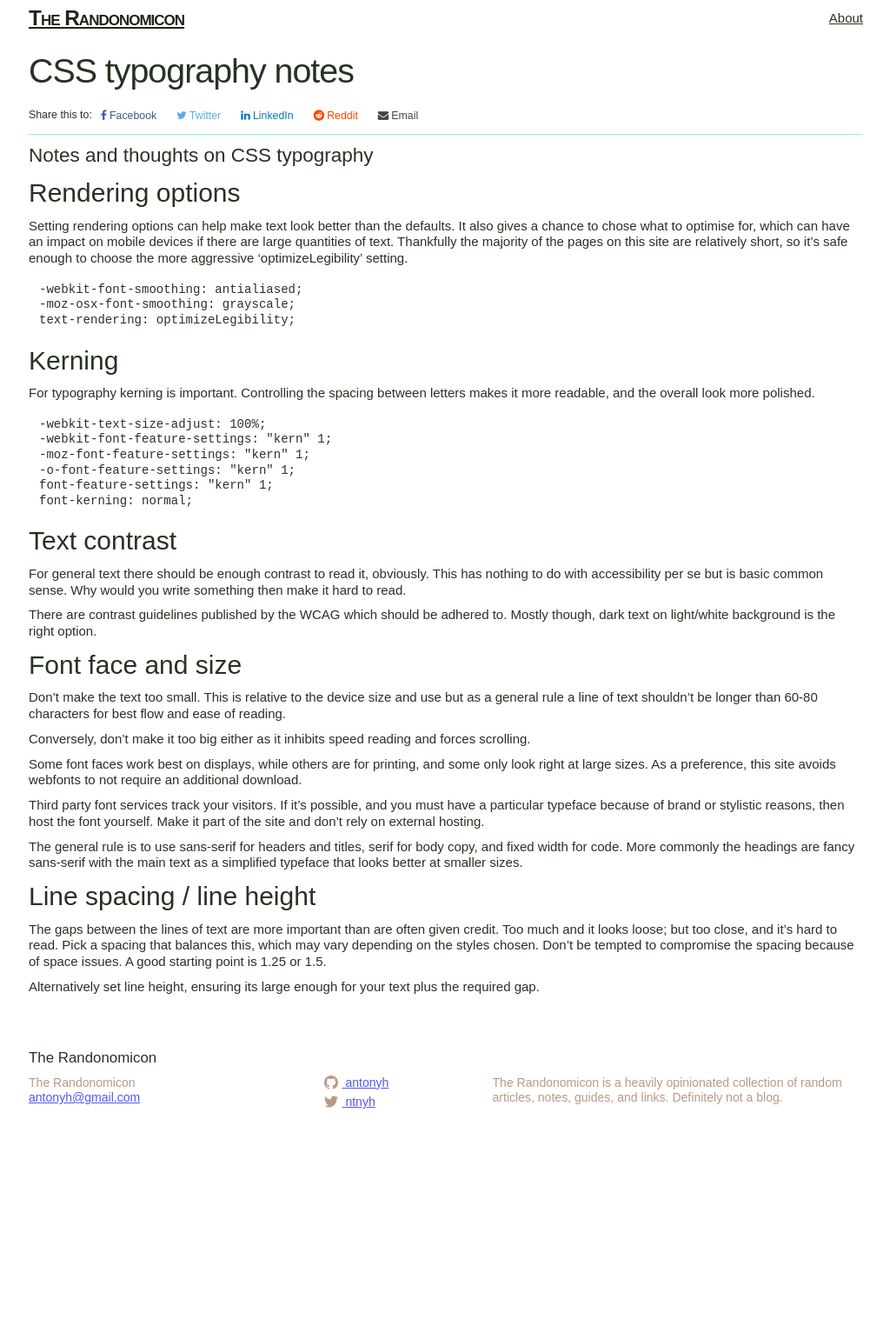
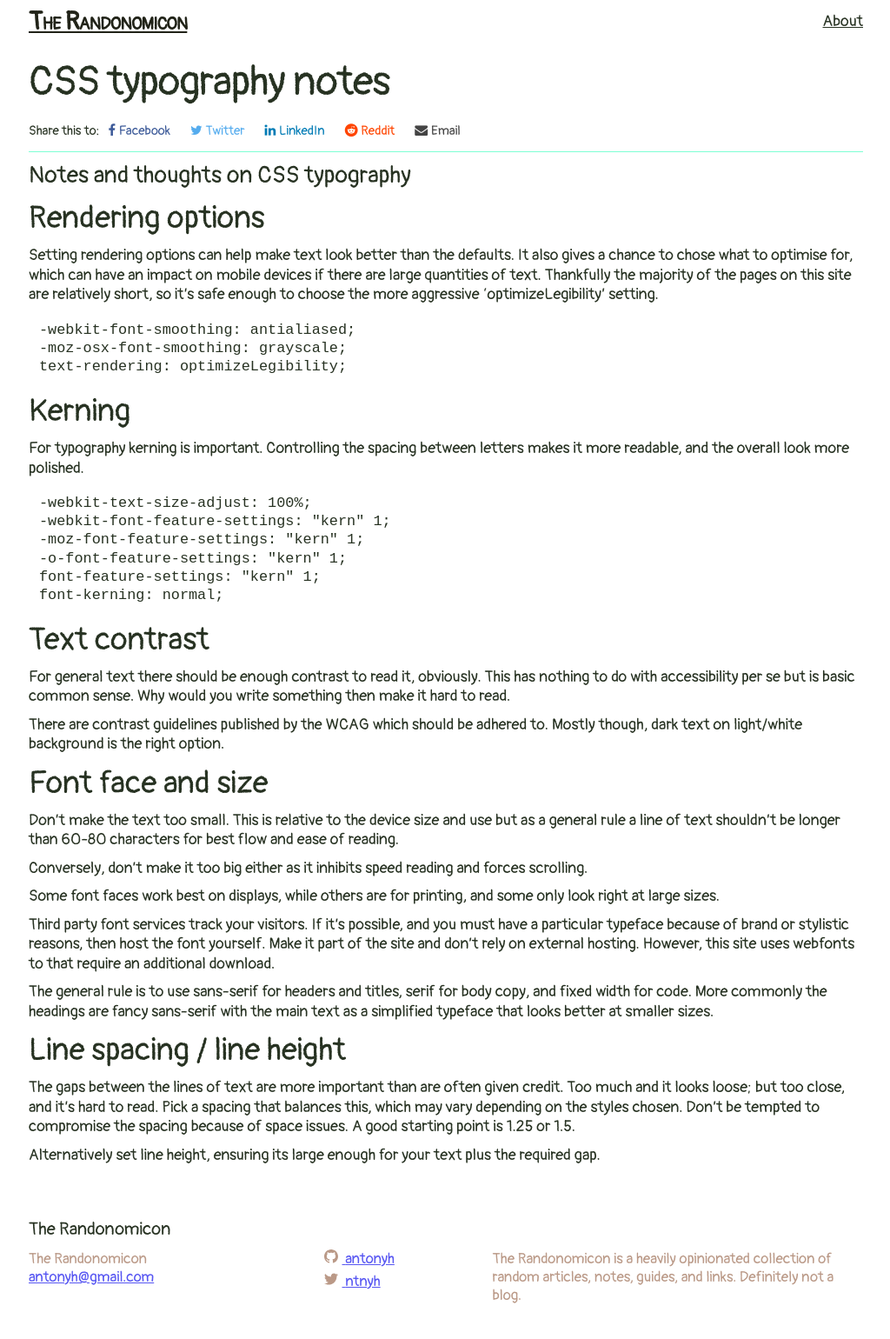
Before and after one commit to antonyh/randonomicon, a Jekyll site: the page built from _posts/2020-08-13-css-typography.markdown, in a window 1280 px wide. Shown: the whole page at 87% size, without its empty margins (127-1151 px from the left). Built offline with Jekyll 4.4.1, drawn with Linux system fonts in a browser that asks for light colours; some web fonts are replaced; comment, search, counter and statistics services are not loaded; before the commit the page ends 1317 px from its top, so only the background shows below that.

Commit message:
Correction to article on css typography, we use webfonts here

```diff
--- a/_includes/head.html
+++ b/_includes/head.html
@@ -5,7 +5,7 @@
   {%- seo -%}
   <link rel="stylesheet" href="{{ "/assets/main.css" | relative_url }}">
   {%- feed_meta -%}
-  <link href="https://fonts.googleapis.com/css2?family=Muli:wght@500&display=swap" rel="stylesheet">
+  <link href="https://fonts.googleapis.com/css2?family=Pangolin&display=swap" rel="stylesheet">
   <link rel="apple-touch-icon" sizes="180x180" href="/apple-touch-icon.png">
   <link rel="icon" type="image/png" sizes="32x32" href="/favicon-32x32.png">
   <link rel="icon" type="image/png" sizes="16x16" href="/favicon-16x16.png">
--- a/_posts/2020-08-13-css-typography.markdown
+++ b/_posts/2020-08-13-css-typography.markdown
@@ -41,9 +41,9 @@ Don't make the text too small. This is relative to the device size and use but a
 
 Conversely, don't make it too big either as it inhibits speed reading and forces scrolling.
 
-Some font faces work best on displays, while others are for printing, and some only look right at large sizes. As a preference, this site avoids webfonts to not require an additional download.
+Some font faces work best on displays, while others are for printing, and some only look right at large sizes.
 
-Third party font services track your visitors. If it's possible, and you must have a particular typeface because of brand or stylistic reasons, then host the font yourself. Make it part of the site and don't rely on external hosting.
+Third party font services track your visitors. If it's possible, and you must have a particular typeface because of brand or stylistic reasons, then host the font yourself. Make it part of the site and don't rely on external hosting. However, this site uses webfonts to that require an additional download.
 
 The general rule is to use sans-serif for headers and titles, serif for body copy, and fixed width for code. More commonly the headings are fancy sans-serif with the main text as a simplified typeface that looks better at smaller sizes.
 
--- a/_sass/minima.scss
+++ b/_sass/minima.scss
@@ -2,8 +2,8 @@
 
 // Define defaults for each variable.
 
-$base-font-family: 'Muli', sans-serif !default;
-$base-font-size: 15px !default;
+$base-font-family: 'Pangolin', sans-serif !default;
+$base-font-size: 18px !default;
 $base-font-weight: 400 !default;
 $small-font-size: $base-font-size * 0.825 !default;
 $base-line-height: 1.25 !default;
--- a/_sass/minima/_layout.scss
+++ b/_sass/minima/_layout.scss
@@ -255,9 +255,9 @@
 
 .post-icons {
   font-size: 2em;
-  color: lightcoral;
+  color: yellow;
   display: inline;
-  vertical-align: middle;
+  vertical-align: top;
   text-shadow: black 2px 2px;
 }
 
```
